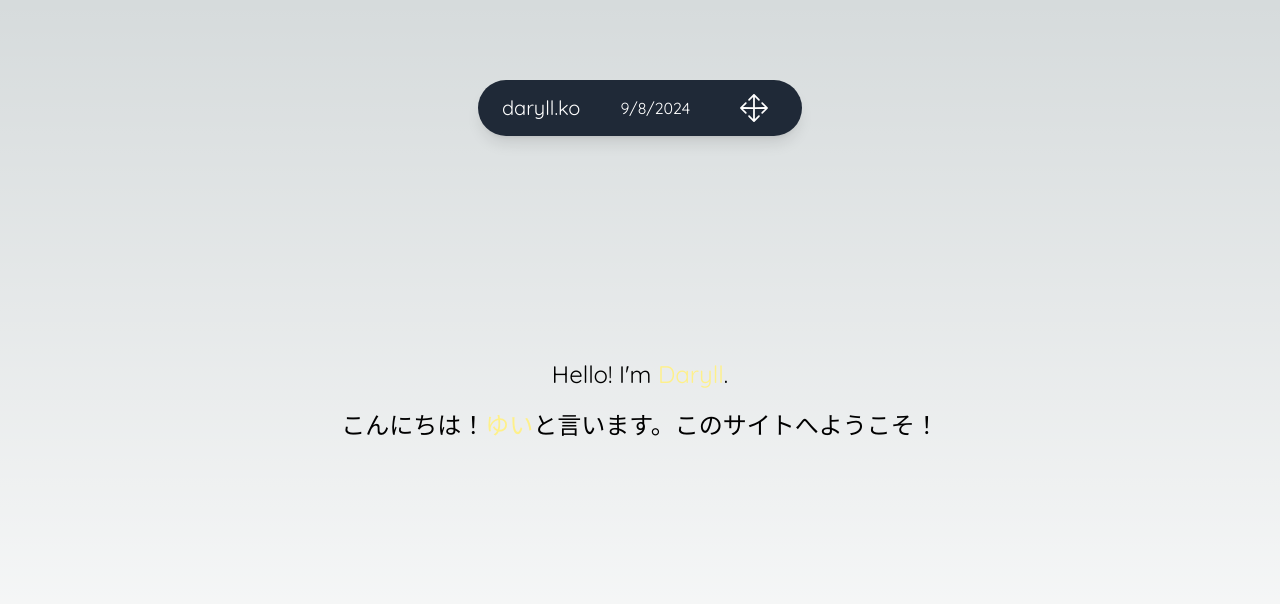
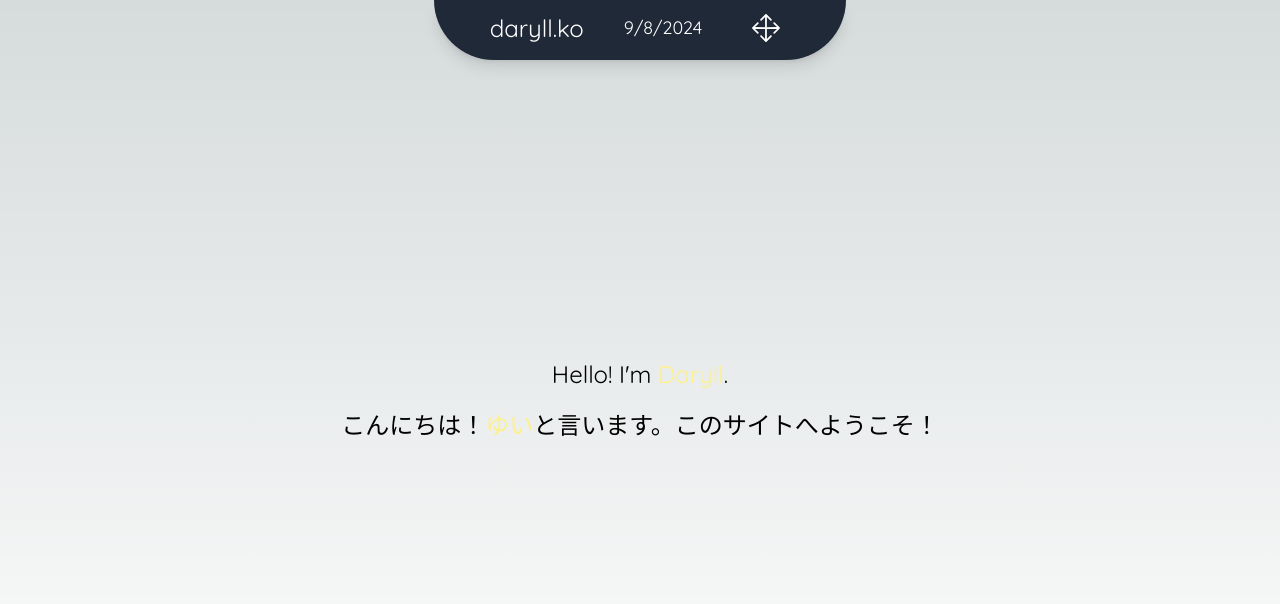
Before and after one commit to daryll-ko/daryll, a Next.js app: page / in a window 1280 px wide. Shown: the top 604 px of the page. Built offline with nearby package versions, Linux system fonts and the light colour scheme; a web font is replaced by a local one.

Commit message:
update: make topbar literally at the top

```diff
--- a/components/TopBar.tsx
+++ b/components/TopBar.tsx
@@ -39,12 +39,12 @@ export default function TopBar() {
   ];
   const date = new Date().toLocaleDateString();
   return (
-    <div className="fixed z-10 w-full top-20 flex flex-col items-center gap-10">
-      <div className="text-white bg-gray-800 rounded-full px-6 py-1 flex flex-row items-center gap-10 shadow-lg">
+    <div className="z-10 fixed mx-auto top-0 w-full flex flex-col items-center gap-10">
+      <div className="text-white bg-gray-800 rounded-b-full px-14 pt-1 pb-2 flex flex-row items-center gap-10 shadow-lg">
         <Link href="/">
-          <h1 className="text-xl">daryll.ko</h1>
+          <h1 className="text-2xl">daryll.ko</h1>
         </Link>
-        <p>{date}</p>
+        <p className="text-lg">{date}</p>
         <DropdownMenu>
           <DropdownMenuTrigger>
             <div className="hover:bg-gray-600 p-2 rounded-lg transition-all">
```
